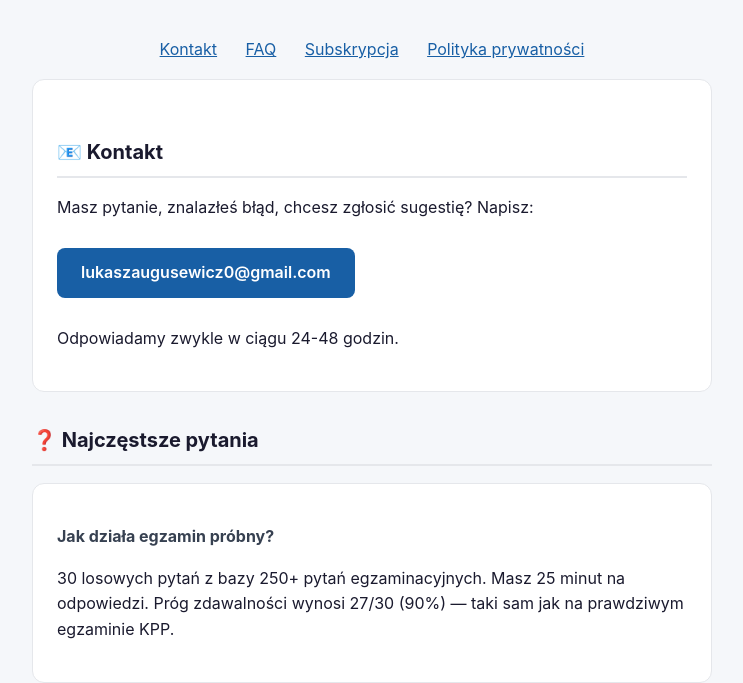
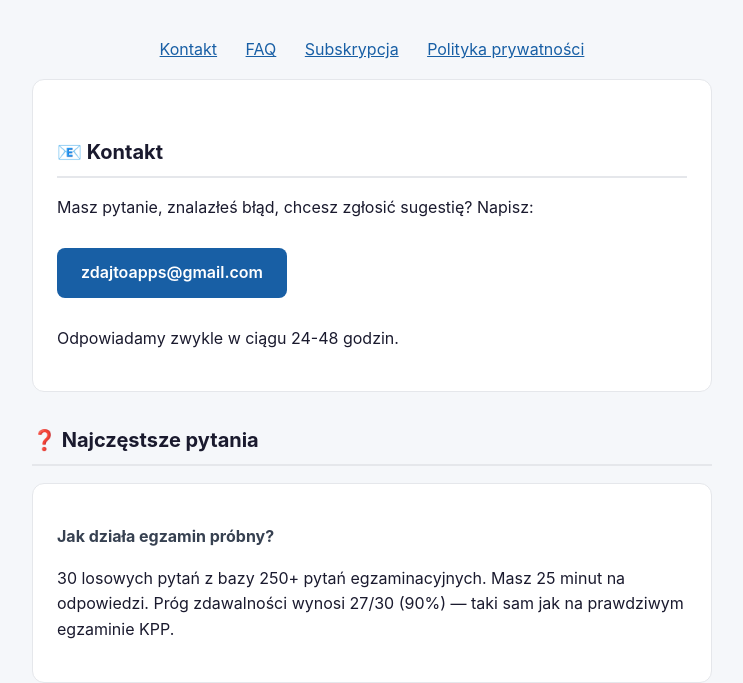
Before and after one commit to Tramp2115/zdajkpp-legal, a plain HTML site: page index.html in a window 1280 px wide. Shown: the part 121-804 px from the top of the page, without its empty margins (268-1011 px from the left). Drawn offline with Linux system fonts and the light colour scheme.

Commit message:
Update index.html

```diff
--- a/index.html
+++ b/index.html
@@ -48,7 +48,7 @@
 <div class="card" id="kontakt">
   <h2>📧 Kontakt</h2>
   <p>Masz pytanie, znalazłeś błąd, chcesz zgłosić sugestię? Napisz:</p>
-  <a class="contact-btn" href="mailto:lukaszaugusewicz0@gmail.com">lukaszaugusewicz0@gmail.com</a>
+  <a class="contact-btn" href="mailto:zdajtoapps@gmail.com">zdajtoapps@gmail.com</a>
   <p>Odpowiadamy zwykle w ciągu 24-48 godzin.</p>
 </div>
 
```
